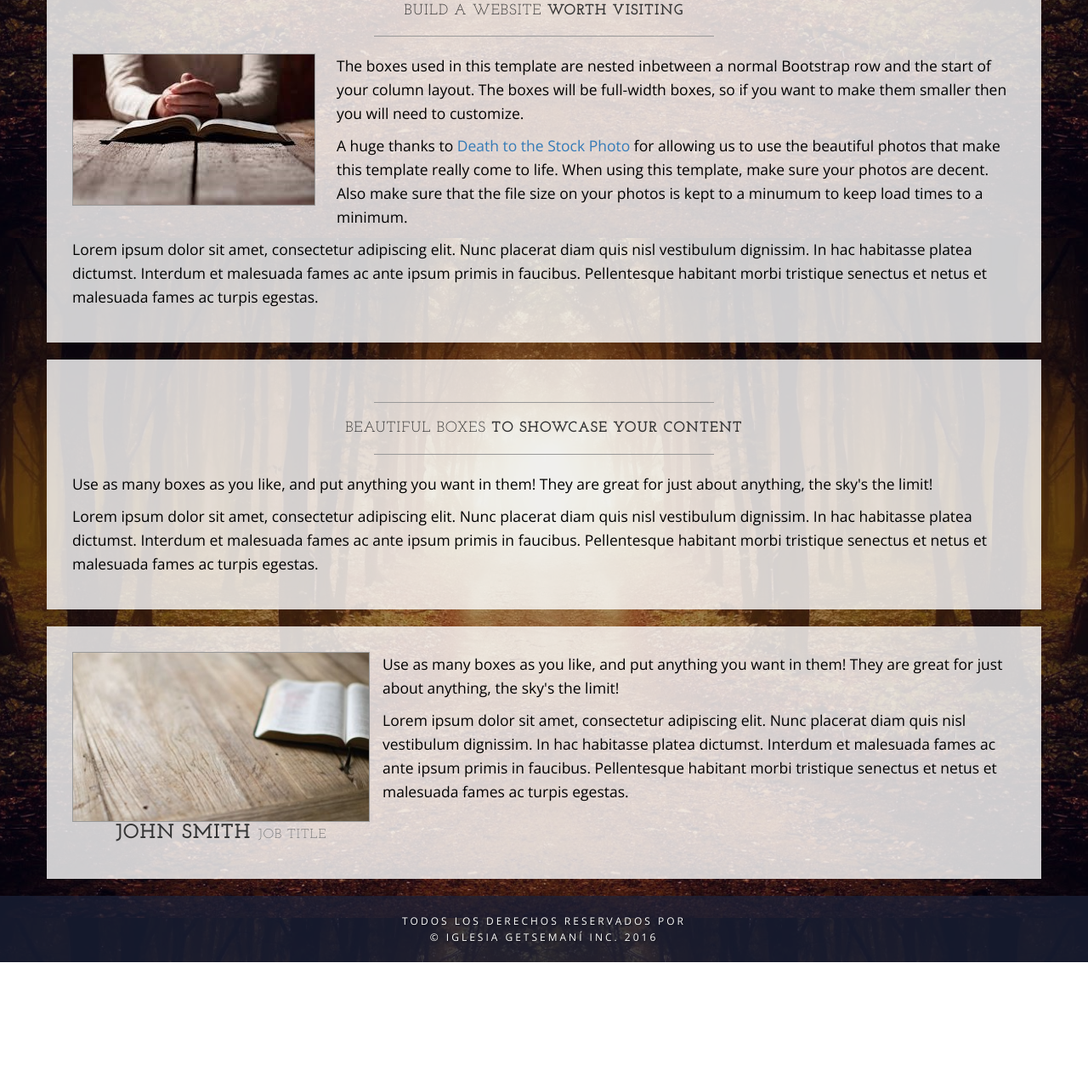
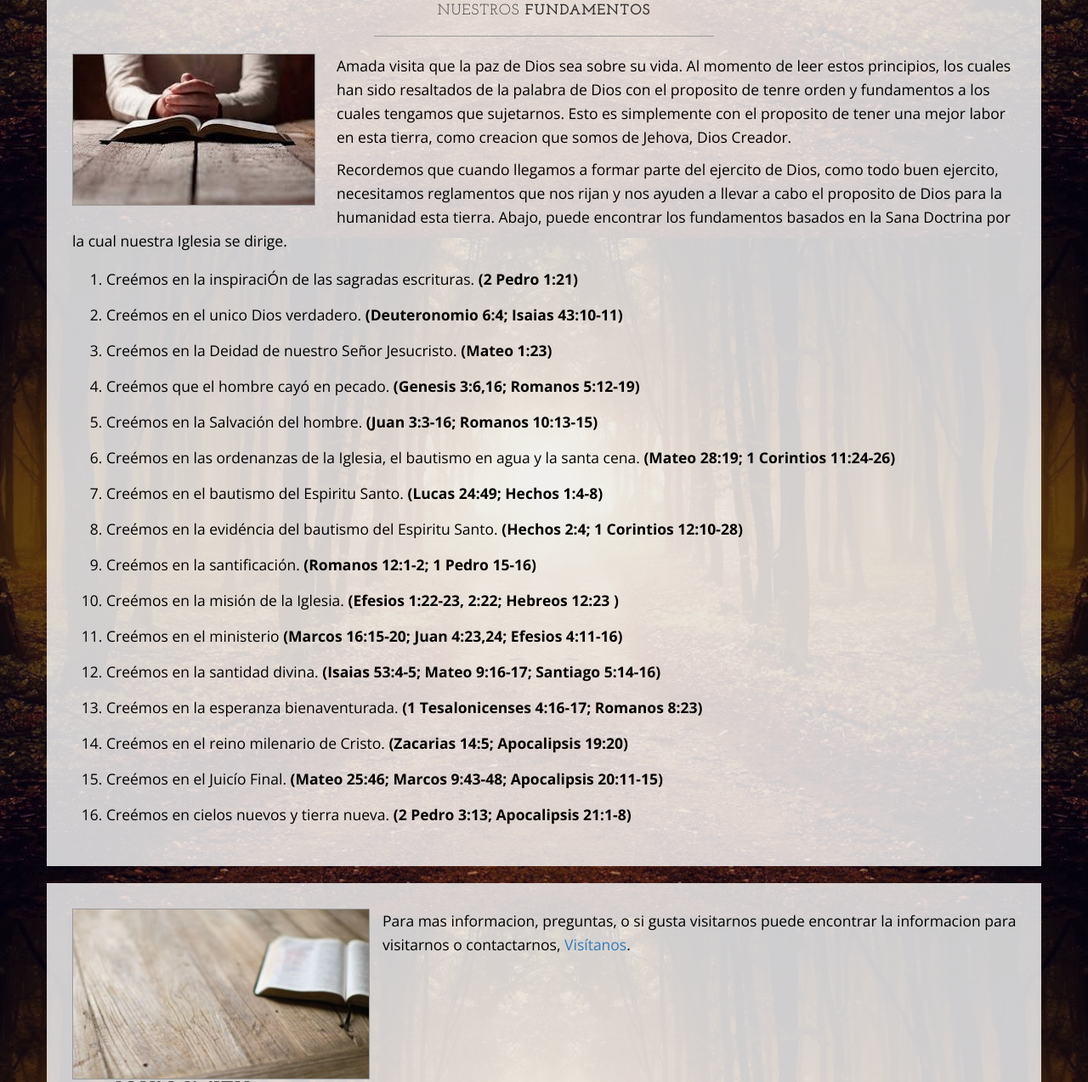
Before and after one commit to jcsiervo/getsemani-web, a plain HTML site: page informacion.html in a window 1280 px wide. Shown: the part 1320-2593 px from the top of the page at 85% size. Before the commit the page ends 2452 px from the top, so only its background shows below. Drawn offline with nearby package versions, Linux system fonts and the light colour scheme.

Commit message:
Updated for Church presentation

```diff
--- a/css/custom.css
+++ b/css/custom.css
@@ -19,7 +19,7 @@ h2,
 h3,
 h4,
 h5,
-h6 {
+h6{
     text-transform: uppercase;
     font-family: "Josefin Slab","Helvetica Neue",Helvetica,Arial,sans-serif;
     font-weight: 700;
@@ -36,6 +36,19 @@ hr {
     max-width: 400px;
     border-color: #999999;
 }
+
+ol {
+    font-family: "Open Sans","Helvetica Neue",Helvetica,Arial,sans-serif;
+    font-size: 1.25em;
+    line-height: 1.6;
+    color: #000;
+}
+
+ol li {
+    padding-top: 7px;
+    padding-bottom: 7px;
+}
+
 
 #bienvenida {
     padding-top: 60px;
@@ -119,6 +132,11 @@ hr {
 
 #bottomBorder {
     border-bottom: 1px solid rgb(28, 35, 58);
+}
+#bottomTopBorder {
+    border-top: 1px solid rgb(28, 35, 58);
+    border-bottom: 1px solid rgb(28, 35, 58);
+    padding: 30px;
 }
 
 .navbar-collapse ul li a:hover:not(.active) {
--- a/about.html
+++ b/informacion.html
@@ -53,7 +53,7 @@
         <div class="collapse navbar-collapse" id="navbarCollapse">
             <ul class="nav navbar-nav">
                 <li><a href="index.html">Pagina Principal</a></li>
-                <li><a class="active" href="about.html">Informacion</a></li>
+                <li><a class="active" href="informacion.html">Informacion</a></li>
                 <li><a href="eventos.html">Eventos</a></li>
                 <li class="dropdown">
                     <a class="dropdown-toggle" data-toggle="dropdown" href="#">Misiones<span class="caret"></span></a>
@@ -73,7 +73,7 @@
                         <li><a href="media_predicaciones.html">Predicaciones</a></li>
                     </ul>
                 </li>
-                <li><a href="contact.html">Vis&#237;tanos</a></li>
+                <li><a href="visitanos.html">Vis&#237;tanos</a></li>
             </ul>
         </div>
         <!-- /.navbar-collapse -->
@@ -129,20 +129,37 @@
         <div class="box">
             <div class="col-lg-12">
                 <hr>
-                <h2 class="intro-text text-center">Build a website
-                    <strong>worth visiting</strong>
+                <h2 class="intro-text text-center">Nuestros
+                    <strong> Fundamentos</strong>
                 </h2>
                 <hr>
                 <img class="img-responsive img-border img-left" src="img/Pray_Bible.jpg" alt="">
                 <hr class="visible-xs">
-                <p>The boxes used in this template are nested inbetween a normal Bootstrap row and the start of your column layout. The boxes will be full-width boxes, so if you want to make them smaller then you will need to customize.</p>
-                <p>A huge thanks to <a href="http://join.deathtothestockphoto.com/" target="_blank">Death to the Stock Photo</a> for allowing us to use the beautiful photos that make this template really come to life. When using this template, make sure your photos are decent. Also make sure that the file size on your photos is kept to a minumum to keep load times to a minimum.</p>
-                <p>Lorem ipsum dolor sit amet, consectetur adipiscing elit. Nunc placerat diam quis nisl vestibulum dignissim. In hac habitasse platea dictumst. Interdum et malesuada fames ac ante ipsum primis in faucibus. Pellentesque habitant morbi tristique senectus et netus et malesuada fames ac turpis egestas.</p>
+                <p>Amada visita que la paz de Dios sea sobre su vida. Al momento de leer estos principios, los cuales han sido resaltados de la palabra de Dios con el proposito de tenre orden y fundamentos a los cuales tengamos que sujetarnos. Esto es simplemente con el proposito de tener una mejor labor en esta tierra, como creacion que somos de Jehova, Dios Creador.</p>
+                <p>Recordemos que cuando llegamos a formar parte del ejercito de Dios, como todo buen ejercito, necesitamos reglamentos que nos rijan y nos ayuden a llevar a cabo el proposito de Dios para la humanidad esta tierra. Abajo, puede encontrar los fundamentos basados en la Sana Doctrina por la cual nuestra Iglesia se dirige. </p>
+                <ol>
+                    <li>Cre&#233;mos en la inspiraci&#211;n de las sagradas escrituras. <strong>(2 Pedro 1:21)</strong></li>
+                    <li>Cre&#233;mos en el unico Dios verdadero. <strong>(Deuteronomio 6:4; Isaias 43:10-11)</strong></li>
+                    <li>Cre&#233;mos en la Deidad de nuestro Se&#241;or Jesucristo. <strong>(Mateo 1:23)</strong></li>
+                    <li>Cre&#233;mos que el hombre cay&#243; en pecado.  <strong>(Genesis 3:6,16; Romanos 5:12-19)</strong></li>
+                    <li>Cre&#233;mos en la Salvaci&#243;n del hombre. <strong>(Juan 3:3-16; Romanos 10:13-15)</strong></li>
+                    <li>Cre&#233;mos en las ordenanzas de la Iglesia, el bautismo en agua y la santa cena. <strong>(Mateo 28:19; 1 Corintios 11:24-26)</strong></li>
+                    <li>Cre&#233;mos en el bautismo del Espiritu Santo. <strong>(Lucas 24:49; Hechos 1:4-8)</strong></li>
+                    <li>Cre&#233;mos en la evid&#233;ncia del bautismo del Espiritu Santo. <strong>(Hechos 2:4; 1 Corintios 12:10-28)</strong></li>
+                    <li>Cre&#233;mos en la santificaci&#243;n. <strong>(Romanos 12:1-2; 1 Pedro 15-16)</strong></li>
+                    <li>Cre&#233;mos en la misi&#243;n de la Iglesia. <strong>(Efesios 1:22-23, 2:22; Hebreos 12:23 )</strong></li>
+                    <li>Cre&#233;mos en el ministerio <strong>(Marcos 16:15-20; Juan 4:23,24; Efesios 4:11-16)</strong></li>
+                    <li>Cre&#233;mos en la santidad divina. <strong>(Isaias 53:4-5; Mateo 9:16-17; Santiago 5:14-16)</strong></li>
+                    <li>Cre&#233;mos en la esperanza bienaventurada. <strong>(1 Tesalonicenses 4:16-17; Romanos 8:23)</strong></li>
+                    <li>Cre&#233;mos en el reino milenario de Cristo. <strong>(Zacarias 14:5; Apocalipsis 19:20)</strong></li>
+                    <li>Cre&#233;mos en el Juic&#237;o Final. <strong>(Mateo 25:46; Marcos 9:43-48; Apocalipsis 20:11-15)</strong></li>
+                    <li>Cre&#233;mos en cielos nuevos y tierra nueva. <strong>(2 Pedro 3:13; Apocalipsis 21:1-8)</strong></li>
+                </ol>
             </div>
         </div>
     </div>
 
-    <div class="row">
+    <!--<div class="row">
         <div class="box">
             <div class="col-lg-12">
                 <hr>
@@ -154,20 +171,18 @@
                 <p>Lorem ipsum dolor sit amet, consectetur adipiscing elit. Nunc placerat diam quis nisl vestibulum dignissim. In hac habitasse platea dictumst. Interdum et malesuada fames ac ante ipsum primis in faucibus. Pellentesque habitant morbi tristique senectus et netus et malesuada fames ac turpis egestas.</p>
             </div>
         </div>
-    </div>
+    </div>-->
     <div class="row">
         <div class="box">
             <div class="col-sm-4 text-center">
                 <img class="img-responsive img-border img-left"  src="img/bible_2.jpg" alt="">
                 <h3>John Smith
                     <small>Job Title</small>
-
                 </h3>
                 </div>
 
                 <hr class="visible-xs">
-                <p>Use as many boxes as you like, and put anything you want in them! They are great for just about anything, the sky's the limit!</p>
-                <p>Lorem ipsum dolor sit amet, consectetur adipiscing elit. Nunc placerat diam quis nisl vestibulum dignissim. In hac habitasse platea dictumst. Interdum et malesuada fames ac ante ipsum primis in faucibus. Pellentesque habitant morbi tristique senectus et netus et malesuada fames ac turpis egestas.</p>
+                <p>Para mas informacion, preguntas, o si gusta visitarnos puede encontrar la informacion para visitarnos o contactarnos,  <a href="visitanos.html">Vis&#237;tanos</a>. </p>
 
 
             <div class="clearfix"></div>
```
Also changed, not shown: contact-thank-you.html (+2 -2 lines), eventos.html (+7 -4 lines), index.html (+2 -2 lines), index_bak.html (+2 -2 lines), media_musica.html (+2 -2 lines), media_predicaciones.html (+2 -2 lines), media_radio.html (+4 -4 lines), mision_deland.html (+5 -9 lines), mision_leesburg.html (+5 -6 lines), visitanos.html (renamed from contact.html, +2 -2 lines).
